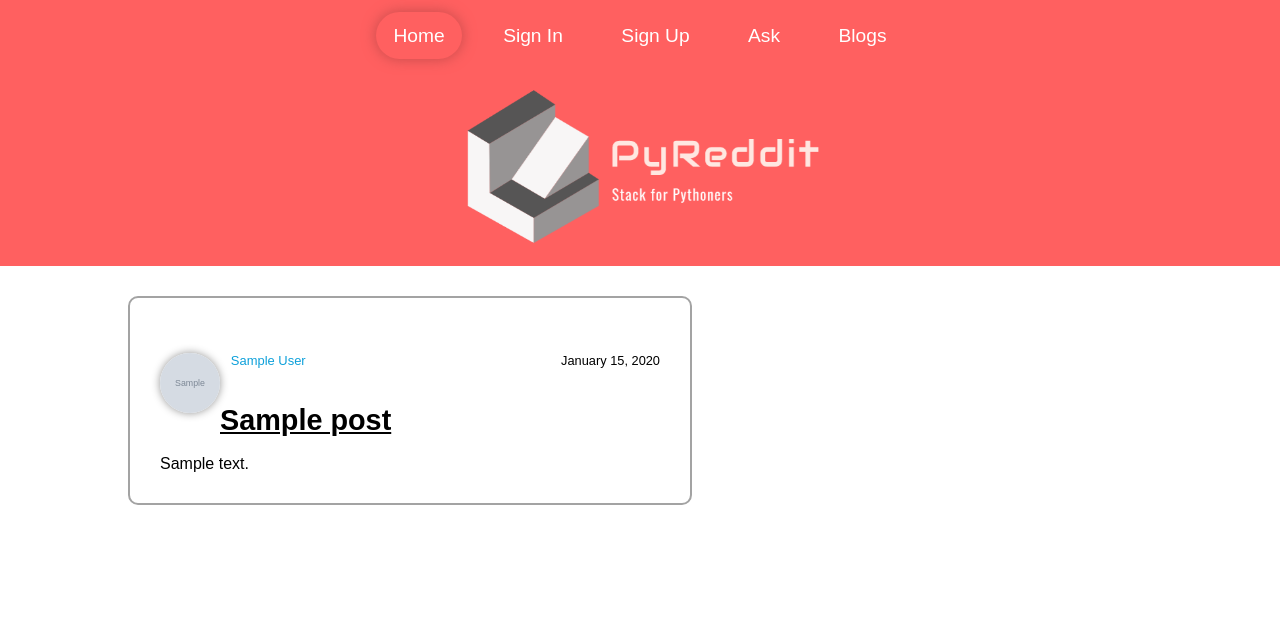
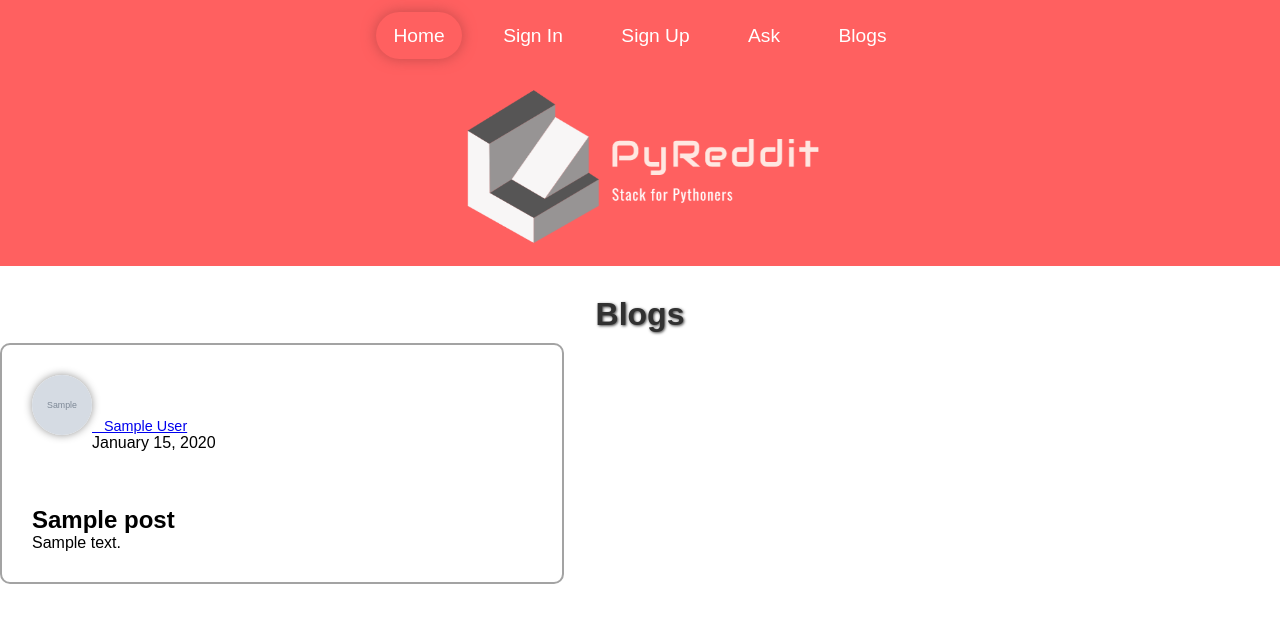
Before and after one commit to braindotai/PyReddit, a Django app: page / in a window 1280 px wide. Shown: the top 623 px of the page. Run offline with Django 3.2, Linux system fonts and the light colour scheme; tables that the repository leaves empty hold one stand-in row (values such as "Sample post"); grey boxes marked "Sample" are stand-in pictures.

Commit message:
updated home.html and added blogs container

```diff
--- a/PyReddit/Website/templates/Website/home.html
+++ b/PyReddit/Website/templates/Website/home.html
@@ -2,19 +2,21 @@
 {% load static %}
 
 {% block content %}
-    <div class="container">
+    <div class="blogs-container">
+        <h1>Blogs</h1>
         {% for post in posts %}
             <div class="card">
-                <p class="date_posted">{{ post.date_posted|date:"F d, Y" }}</p>
-                <a class="author" href="#">
+                <a class="card-author" href="#">
                     <img src="{{ post.author.account.image.url }}" class="author-profile">
+                    <br>
                     <p class="name">&nbsp;&nbsp;&nbsp;{{ post.author.first_name }}&nbsp{{ post.author.last_name }}</p>
                 </a>
-                <br><br>
-                <a class="title" href="#">{{ post.title }} </a>
-                <br>
-                <br>
-                <p class="description">{{ post.description }}</p>
+                <p class="date">{{ post.date_posted|date:"F d, Y" }}</p>
+                <div class="card-text">
+                    <br><br><br>
+                    <h2>{{ post.title }}</h2>
+                    <p>{{ post.description }}</p>
+                </div>
             </div>
         {% endfor %}
     </div>
```
